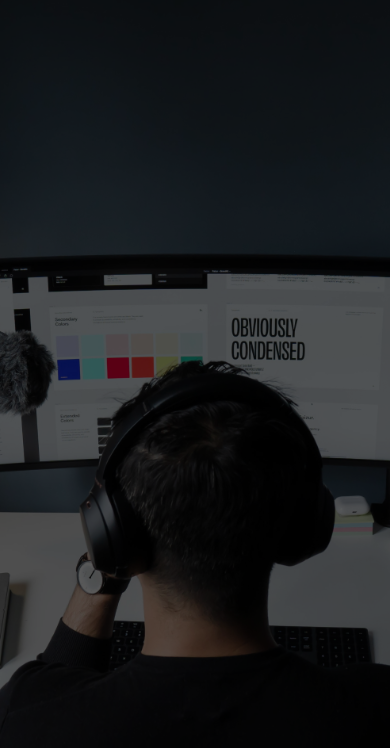
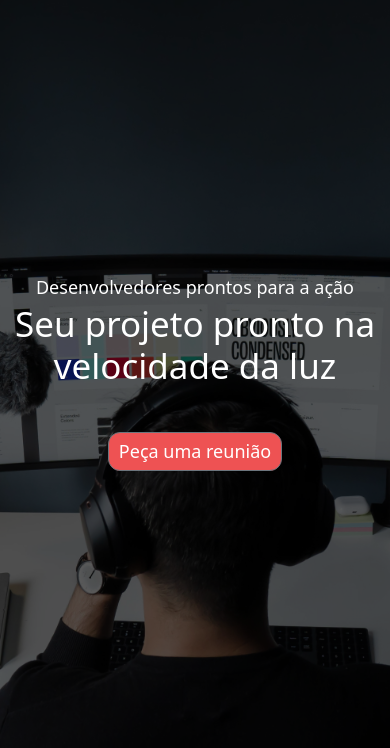
Before and after one commit to Pedro-costa99/dev-hall-challenge-front-end-desafio-1, a PHP site: page / in a window 390 px wide. Shown: the part 61-809 px from the top of the page. Run offline with PHP 8.4, Linux system fonts and the light colour scheme.

Commit message:
Salva alteracoes de melhorias de Versao 01

```diff
--- a/index.html
+++ b/index.html
@@ -39,10 +39,10 @@
     <main>
         <section class="section-top">
             <div class="container-prontos-para-a-acao">
-                <h2 class="itens-prontos-para-a-acao">Desenvolvedores prontos para ação</h2>
-                <h1 class="itens-prontos-para-a-acao">Seu projeto pronto na velocidade da luz</h1>
+                <h2 class="h2-prontos-para-a-acao">Desenvolvedores prontos para a ação</h2>
+                <h1 class="h1-prontos-para-a-acao">Seu projeto pronto na velocidade da luz</h1>
                 <button type="button"
-                    class="btn btn-secondary btn-lg button-peca-reuniao-orange itens-prontos-para-a-acao">Peça uma
+                    class="btn btn-secondary btn-lg button-peca-reuniao-orange button-prontos-para-a-acao">Peça uma
                     reunião
                 </button>
             </div>
--- a/style.css
+++ b/style.css
@@ -13,6 +13,7 @@ body,
 html {
     width: 100%;
     min-width: 280px;
+    overflow-x: hidden;
 }
 
 nav {
@@ -50,7 +51,7 @@ main {
     z-index: 1;
 }
 
-.container-img-barra-cinza{
+.container-img-barra-cinza {
     height: 150px;
     width: auto;
 }
@@ -82,7 +83,6 @@ main {
 .container-nossa-iniciativa-max-width {
     display: flex;
     justify-content: center;
-    width: 100%;
 }
 
 .container-nossa-iniciativa {
@@ -199,6 +199,7 @@ input {
     background-color: #ffffff;
     color: #ee5253;
     border-color: #ee5253;
+    min-width: 230px;
 }
 
 .container-span {
@@ -223,18 +224,26 @@ input {
         display: none;
     }
 
-    .itens-prontos-para-a-acao {
-        display: none;
-    }
-}
-
-@media screen and (max-width: 410px) {
-    .container-nossa-iniciativa {
-        height: 300px;
+    .container-prontos-para-a-acao {
+        display: flex;
+        flex-direction: column;
+        text-align: center;
+        justify-content: center;
+        align-items: center;
+        padding: 10px;
     }
 
-    .container-imagem-barra-cinza {
-        display: none;
+    .h2-prontos-para-a-acao {
+        font-size: 1.8rem;
+    }
+
+    .h1-prontos-para-a-acao {
+        font-size: 3.5rem;
+    }
+
+    .button-prontos-para-a-acao {
+        font-size: 1.8rem;
+        margin-top: 40px;
     }
 
     form {
```
